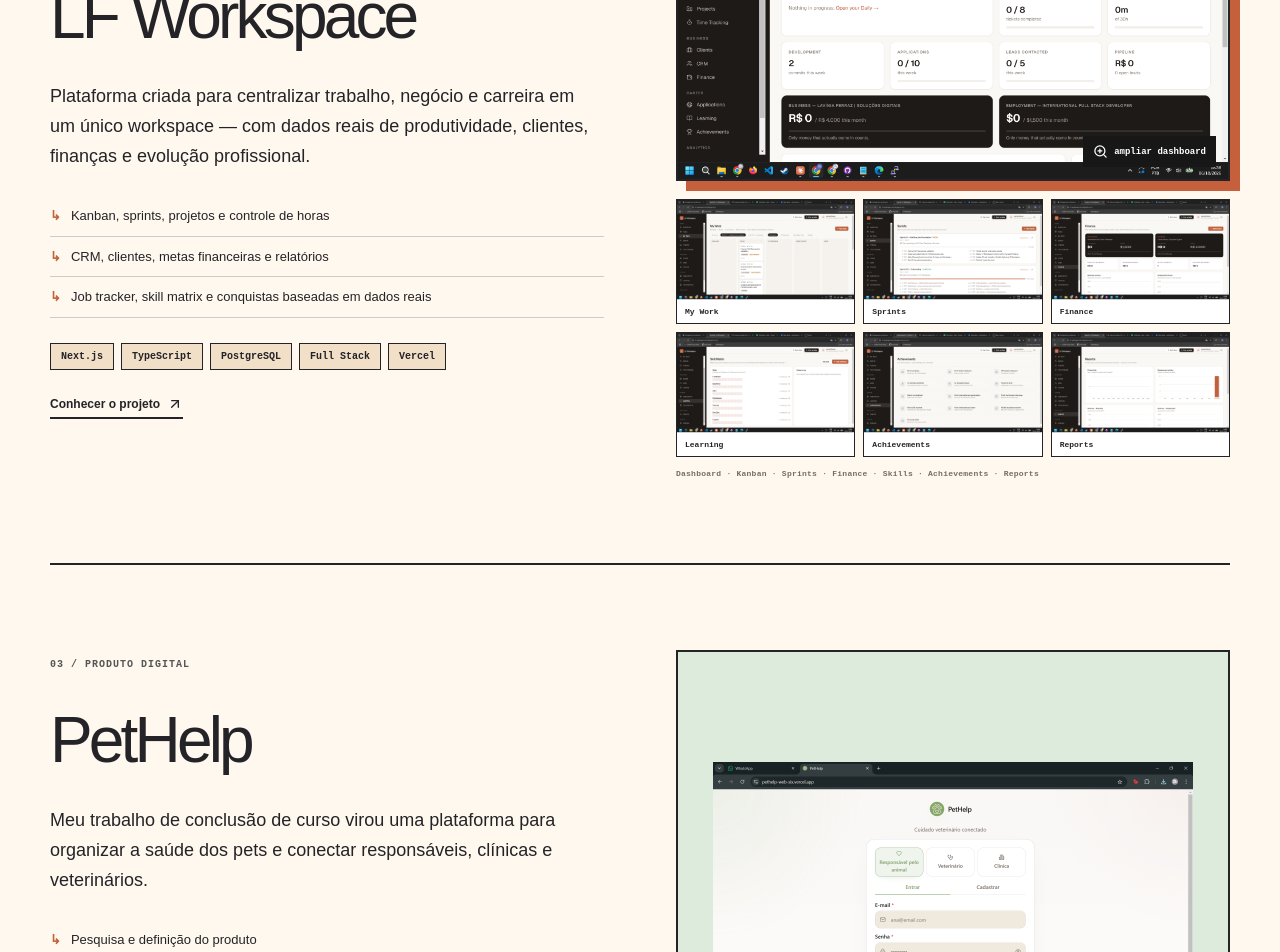
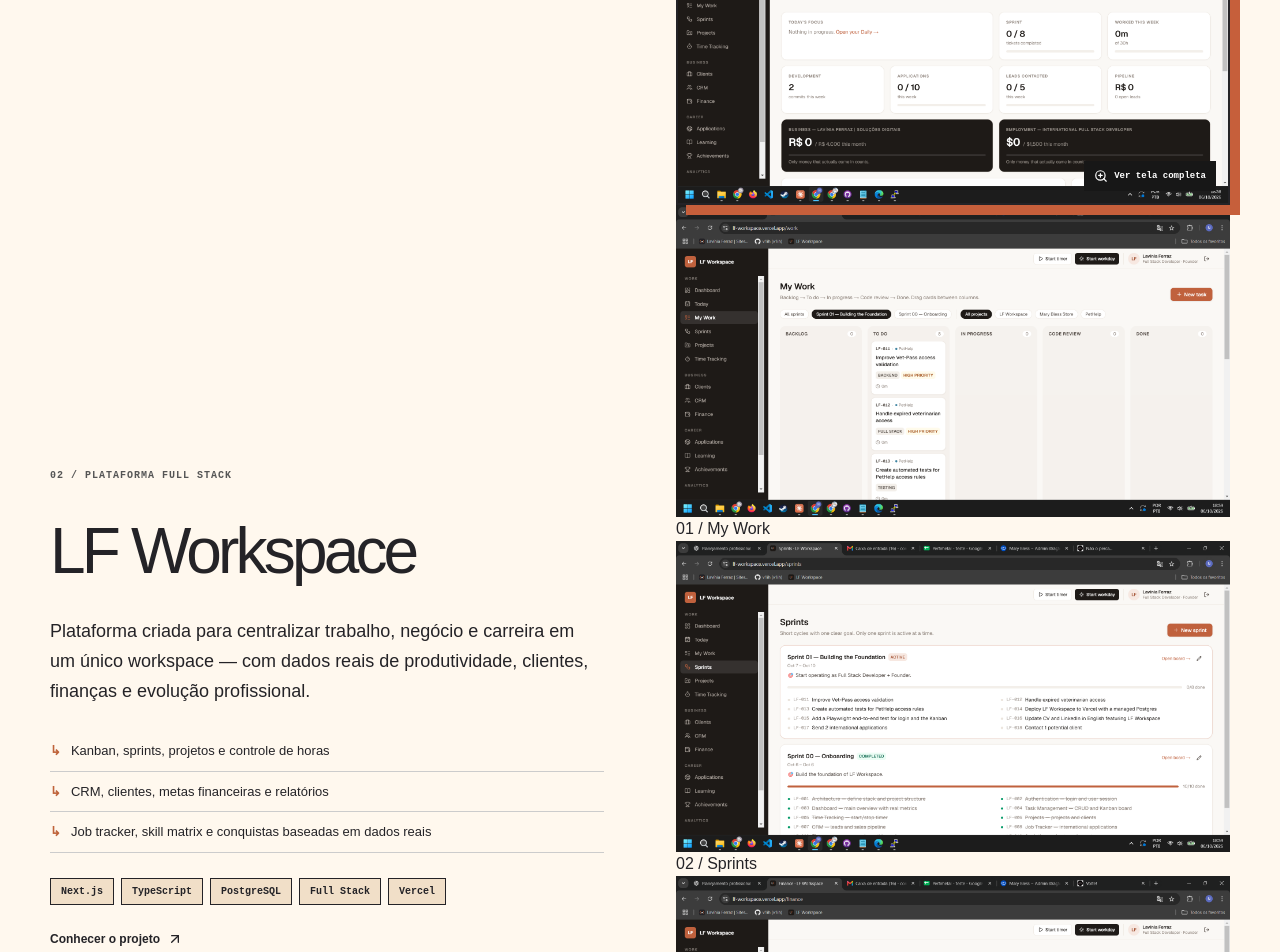
Before and after one commit to v1ih/portfolio_v1ih, a Next.js app: page / in a window 1280 px wide. Shown: the part 2220-3172 px from the top of the page. Built offline with nearby package versions, Linux system fonts and the light colour scheme.

Commit message:
refactor: simplify LF Workspace gallery

```diff
--- a/app/page.tsx
+++ b/app/page.tsx
@@ -39,17 +39,17 @@ export default function Home() {
 
         <article className="project project-lfs">
           <div className="project-copy"><span className="project-index">02 / PLATAFORMA FULL STACK</span><h3>LF Workspace</h3><p>Plataforma criada para centralizar trabalho, negócio e carreira em um único workspace — com dados reais de produtividade, clientes, finanças e evolução profissional.</p><ul><li>Kanban, sprints, projetos e controle de horas</li><li>CRM, clientes, metas financeiras e relatórios</li><li>Job tracker, skill matrix e conquistas baseadas em dados reais</li></ul><div className="tags"><span>Next.js</span><span>TypeScript</span><span>PostgreSQL</span><span>Full Stack</span><span>Vercel</span></div><div className="project-actions"><a href="https://lf-workspace.vercel.app/" {...external}>Conhecer o projeto <ArrowUpRight size={16}/></a></div></div>
-          <div className="project-gallery lf-gallery" aria-label="Galeria do LF Workspace">
-            <a className="gallery-main" href="/work/lf-workspace/01-dashboard.png" {...external}><img src="/work/lf-workspace/01-dashboard.png" alt="Dashboard do LF Workspace"/><span><ZoomIn size={15}/> ampliar dashboard</span></a>
-            <div className="gallery-thumbs">
-              <a href="/work/lf-workspace/03-my-work.png" {...external}><img src="/work/lf-workspace/03-my-work.png" alt="Kanban My Work"/><span>My Work</span></a>
-              <a href="/work/lf-workspace/04-sprints.png" {...external}><img src="/work/lf-workspace/04-sprints.png" alt="Gestão de sprints"/><span>Sprints</span></a>
-              <a href="/work/lf-workspace/09-finance.png" {...external}><img src="/work/lf-workspace/09-finance.png" alt="Painel financeiro"/><span>Finance</span></a>
-              <a href="/work/lf-workspace/11-learning.png" {...external}><img src="/work/lf-workspace/11-learning.png" alt="Skill Matrix"/><span>Learning</span></a>
-              <a href="/work/lf-workspace/12-achievements.png" {...external}><img src="/work/lf-workspace/12-achievements.png" alt="Achievements"/><span>Achievements</span></a>
-              <a href="/work/lf-workspace/13-reports.png" {...external}><img src="/work/lf-workspace/13-reports.png" alt="Relatórios do LF Workspace"/><span>Reports</span></a>
+          <div className="project-gallery lf-gallery" aria-label="Telas do LF Workspace">
+            <div className="gallery-browser">
+              <div className="gallery-browser-bar"><i></i><i></i><i></i><span>LF Workspace</span></div>
+              <a className="gallery-main" href="/work/lf-workspace/01-dashboard.png" {...external}><img src="/work/lf-workspace/01-dashboard.png" alt="Dashboard do LF Workspace"/><span><ZoomIn size={14}/> Ver tela completa</span></a>
             </div>
-            <p className="gallery-note">Dashboard · Kanban · Sprints · Finance · Skills · Achievements · Reports</p>
+            <div className="gallery-strip">
+              <a href="/work/lf-workspace/03-my-work.png" {...external}><img src="/work/lf-workspace/03-my-work.png" alt="Kanban My Work"/><span>01 / My Work</span></a>
+              <a href="/work/lf-workspace/04-sprints.png" {...external}><img src="/work/lf-workspace/04-sprints.png" alt="Gestão de sprints"/><span>02 / Sprints</span></a>
+              <a href="/work/lf-workspace/09-finance.png" {...external}><img src="/work/lf-workspace/09-finance.png" alt="Painel financeiro"/><span>03 / Finance</span></a>
+              <a href="/work/lf-workspace/13-reports.png" {...external}><img src="/work/lf-workspace/13-reports.png" alt="Relatórios"/><span>04 / Reports</span></a>
+            </div>
           </div>
         </article>
 
```
